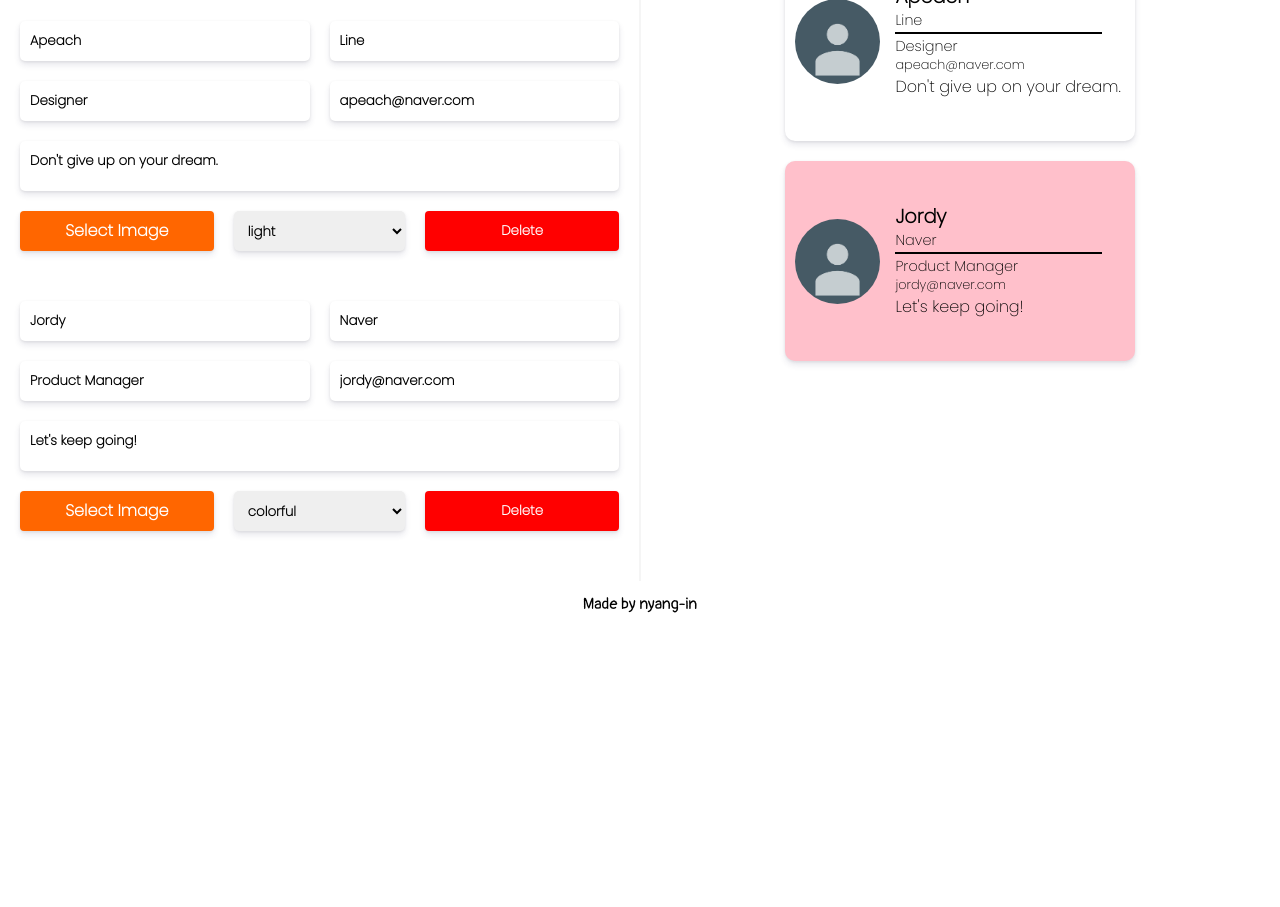
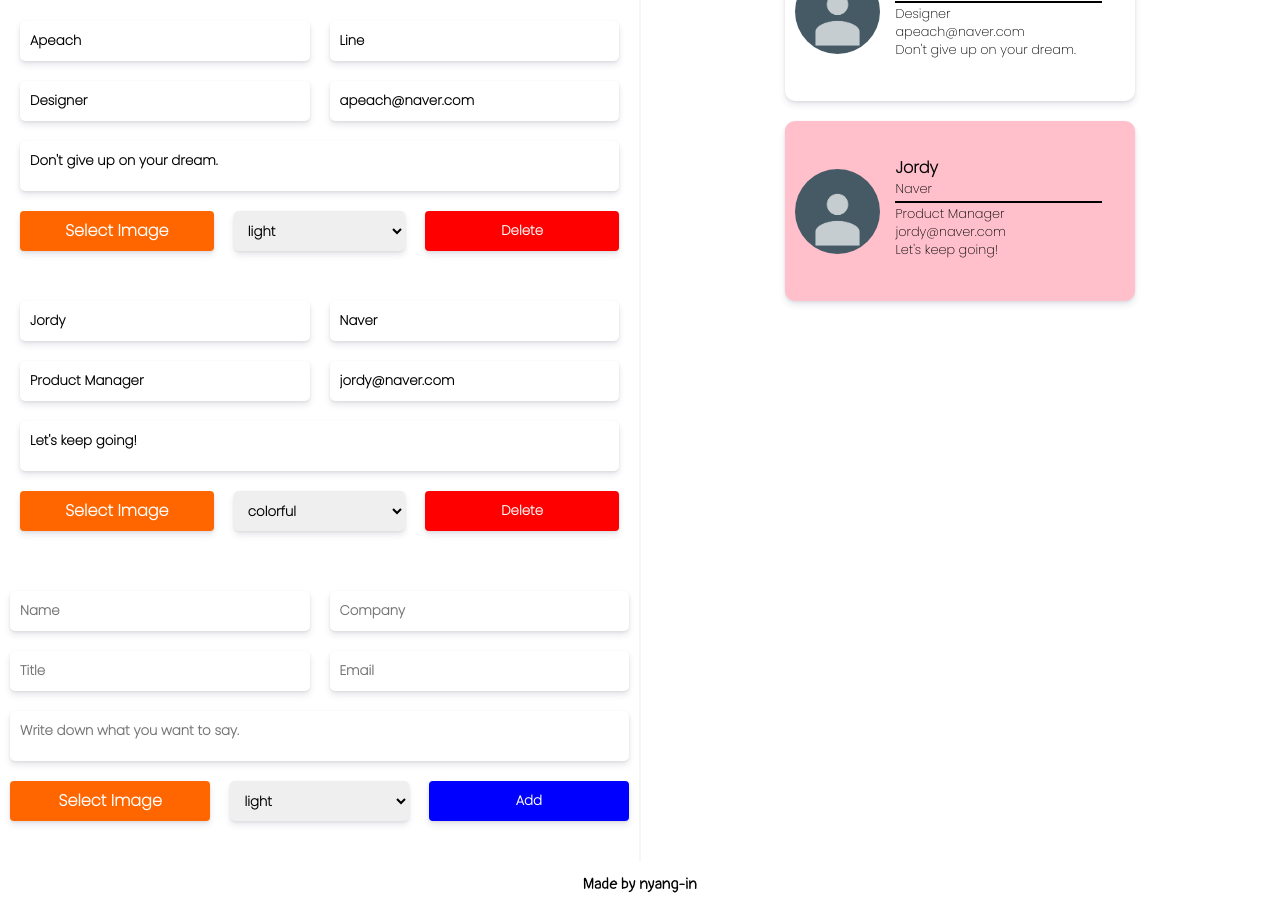
Before and after one commit to zzmin13/Business-Card-Maker, a React (Create React App) app: page /maker in a window 1280 px wide. Shown: the part 380-1287 px from the top of the page. Before the commit the page ends 1007 px from the top, so only its background shows below. Built offline with nearby package versions, Linux system fonts and the light colour scheme; no server answers; sample sign-in values are in the browser's storage.

Commit message:
Add Form 추가 및 Add 버튼 눌렀을 때 State 수정되는  기능 구현

```diff
--- /dev/null
+++ b/src/components/addForm/addForm.jsx
@@ -0,0 +1,96 @@
+import React, { memo } from "react";
+import styles from "./addForm.module.css";
+
+const AddForm = memo(({ addCard, cards }) => {
+  const handleOnSubmit = (event) => {
+    event.preventDefault();
+    const data = new FormData(event.target);
+    const name = data.get("name");
+    const company = data.get("company");
+    const title = data.get("title");
+    const email = data.get("email");
+    const message = data.get("message");
+    const fileURL = data.get("fileURL");
+    const theme = data.get("theme");
+
+    console.log(fileURL); // fileURL은 더 보완할 필요가 있음
+    const newCard = {
+      name,
+      company,
+      title,
+      email,
+      message,
+      fileURL,
+      theme,
+      id: cards.length + 1,
+    };
+    addCard(newCard);
+  };
+  console.log(`addForm`);
+  return (
+    <>
+      <form className={styles.addform} onSubmit={handleOnSubmit}>
+        <div className={styles.inputbox}>
+          <input
+            className={styles.input}
+            type="text"
+            name="name"
+            placeholder="Name"
+          />
+          <input
+            className={styles.input}
+            type="text"
+            name="company"
+            placeholder="Company"
+          />
+        </div>
+        <div className={styles.inputbox}>
+          <input
+            className={styles.input}
+            type="text"
+            name="title"
+            placeholder="Title"
+          />
+          <input
+            className={styles.input}
+            type="email"
+            name="email"
+            placeholder="Email"
+          />
+        </div>
+        <textarea
+          className={styles.textarea}
+          name="message"
+          placeholder="Write down what you want to say."
+        />
+        <div className={styles.inputbox}>
+          <label
+            className={`${styles.file_button} ${styles.input}`}
+            for="input-file"
+          >
+            <h1>Select Image</h1>
+          </label>
+          <input
+            type="file"
+            id="input-file"
+            name="fileURL"
+            style={{ display: "none" }}
+          />
+          <select className={styles.input} name="theme">
+            <option value="light">light</option>
+            <option value="dark">dark</option>
+            <option value="colorful">colorful</option>
+          </select>
+          <button
+            type="submit"
+            className={`${styles.add_button} ${styles.input}`}
+          >
+            Add
+          </button>
+        </div>
+      </form>
+    </>
+  );
+});
+
+export default AddForm;
--- /dev/null
+++ b/src/components/addForm/addForm.module.css
@@ -0,0 +1,65 @@
+.addform {
+  font-weight: 600;
+  font-family: "Poppins", -apple-system, BlinkMacSystemFont, "Segoe UI",
+    "Roboto", "Oxygen", "Ubuntu", "Cantarell", "Fira Sans", "Droid Sans",
+    "Helvetica Neue", sans-serif;
+  display: flex;
+  flex-wrap: wrap;
+  justify-content: center;
+  margin-bottom: 30px;
+}
+.inputbox {
+  width: 100%;
+  display: flex;
+}
+.input {
+  font-weight: 600;
+  font-family: "Poppins", -apple-system, BlinkMacSystemFont, "Segoe UI",
+    "Roboto", "Oxygen", "Ubuntu", "Cantarell", "Fira Sans", "Droid Sans",
+    "Helvetica Neue", sans-serif;
+  flex-basis: 100%;
+  margin: 10px;
+  padding: 10px;
+  border: none;
+  border-radius: 5px;
+  height: 40px;
+  box-shadow: 0 4px 6px rgba(50, 50, 93, 0.11), 0 1px 3px rgba(0, 0, 0, 0.08);
+}
+
+.textarea {
+  resize: none;
+  font-weight: 600;
+  font-family: "Poppins", -apple-system, BlinkMacSystemFont, "Segoe UI",
+    "Roboto", "Oxygen", "Ubuntu", "Cantarell", "Fira Sans", "Droid Sans",
+    "Helvetica Neue", sans-serif;
+  width: 100%;
+  height: 50px;
+  margin: 10px;
+  padding: 10px;
+  border: none;
+  border-radius: 5px;
+  box-shadow: 0 4px 6px rgba(50, 50, 93, 0.11), 0 1px 3px rgba(0, 0, 0, 0.08);
+}
+.file_button {
+  display: flex;
+  justify-content: center;
+  align-items: center;
+  padding: 6px 25px;
+  background-color: #ff6600;
+  border-radius: 4px;
+  color: white;
+  cursor: pointer;
+}
+.add_button {
+  cursor: pointer;
+  border: none;
+  background-color: blue;
+  color: white;
+  padding: 6px 25px;
+  border-radius: 4px;
+  box-shadow: 0 4px 6px rgba(50, 50, 93, 0.11), 0 1px 3px rgba(0, 0, 0, 0.08);
+}
+.add_button:hover {
+  opacity: 0.7;
+  transform: scale(0.98);
+}
--- a/src/components/card/card.jsx
+++ b/src/components/card/card.jsx
@@ -12,17 +12,21 @@ const Card = ({
     themeType = styles.colorful;
   }
   return (
-    <div className={`${styles.card_container} ${themeType}`}>
-      <img className={styles.image} src={fileURL} alt="card_image" />
+    <li className={`${styles.card_container} ${themeType}`}>
+      <img
+        className={styles.image}
+        src={fileURL ? fileURL : "/images/unnamed.jpg"}
+        alt="card_image"
+      />
       <div className={styles.metadata}>
         <h1 className={styles.name}>{name}</h1>
-        <h1 className={styles.company}>{company}</h1>
+        <p className={styles.company}>{company}</p>
         <hr className={`${styles.line} ${themeType}`} />
-        <h1 className={styles.title}>{title}</h1>
-        <h1 className={styles.email}>{email}</h1>
-        <h1 className={styles.message}>{message}</h1>
+        <p className={styles.title}>{title}</p>
+        <p className={styles.email}>{email}</p>
+        <p className={styles.message}>{message}</p>
       </div>
-    </div>
+    </li>
   );
 };
 
--- a/src/components/card/card.module.css
+++ b/src/components/card/card.module.css
@@ -4,7 +4,7 @@
     "Helvetica Neue", sans-serif;
   box-shadow: 0 4px 6px rgba(50, 50, 93, 0.11), 0 1px 3px rgba(0, 0, 0, 0.08);
   width: 350px;
-  height: 200px;
+  height: 180px;
   display: flex;
   align-items: center;
   margin-bottom: 20px;
@@ -37,14 +37,11 @@
   justify-content: center;
 }
 .name {
-  font-size: 1.2rem;
+  font-size: 1rem;
   font-weight: 600;
   margin-bottom: 7px;
 }
-.company {
-  font-size: 0.9rem;
-  margin-bottom: 5px;
-}
+
 .line {
   width: 90%;
   margin: 0;
@@ -58,11 +55,10 @@
   background-color: white;
   border: 0.3px solid white;
 }
-.title {
-  font-size: 0.9rem;
+.company,
+.title,
+.email,
+.message {
+  font-size: 0.8rem;
   margin-bottom: 5px;
 }
-.email {
-  font-size: 0.8rem;
-  margin-bottom: 8px;
-}
--- a/src/components/cardForm/cardForm.jsx
+++ b/src/components/editForm/editForm.jsx
@@ -1,7 +1,7 @@
 import React from "react";
-import styles from "./cardForm.module.css";
+import styles from "./editForm.module.css";
 
-const CardForm = ({
+const EditForm = ({
   card: { name, company, title, email, theme, message, fileURL, id },
 }) => {
   return (
@@ -52,20 +52,10 @@ const CardForm = ({
           <h1>Select Image</h1>
         </label>
         <input type="file" id="input-file" style={{ display: "none" }} />
-        <select className={styles.input} name="theme">
-          <option value="">Theme Select</option>
-          <option value="light" selected={theme === "light" ? true : false}>
-            light
-          </option>
-          <option value="dark" selected={theme === "dark" ? true : false}>
-            dark
-          </option>
-          <option
-            value="colorful"
-            selected={theme === "colorful" ? true : false}
-          >
-            colorful
-          </option>
+        <select className={styles.input} name="theme" value={theme}>
+          <option value="light">light</option>
+          <option value="dark">dark</option>
+          <option value="colorful">colorful</option>
         </select>
         <button className={`${styles.delete_button} ${styles.input}`}>
           Delete
@@ -75,4 +65,4 @@ const CardForm = ({
   );
 };
 
-export default CardForm;
+export default EditForm;
--- a/src/components/editor/editor.jsx
+++ b/src/components/editor/editor.jsx
@@ -1,16 +1,18 @@
 import React from "react";
+import AddForm from "../addForm/addForm";
+import EditForm from "../editForm/editForm";
 import styles from "./editor.module.css";
-import CardForm from "../cardForm/cardForm";
 
-const Editor = ({ cards }) => {
+const Editor = ({ cards, addCard }) => {
   return (
     <section className={styles.container}>
       <h1 className={styles.title}>Card Maker</h1>
       <div className={styles.form}>
         {cards.map((card) => {
-          return <CardForm key={card.id} card={card} />;
+          return <EditForm key={card.id} card={card} />;
         })}
       </div>
+      <AddForm addCard={addCard} cards={cards} />
     </section>
   );
 };
--- a/src/components/preview/preview.jsx
+++ b/src/components/preview/preview.jsx
@@ -7,11 +7,11 @@ const Preview = (props) => {
   return (
     <section className={styles.container}>
       <span className={styles.title}>Card Preview</span>
-      <div className={styles.cards}>
+      <ul className={styles.cards}>
         {cards.map((card) => {
           return <Card key={card.id} card={card} />;
         })}
-      </div>
+      </ul>
     </section>
   );
 };
--- a/src/routes/maker/maker.jsx
+++ b/src/routes/maker/maker.jsx
@@ -9,6 +9,9 @@ import Editor from "../../components/editor/editor";
 const Maker = memo((props) => {
   const { authService } = props;
   const [loginUser, setLoginUser] = useState("");
+  const addCard = (newCard) => {
+    setCards([...cards, newCard]);
+  };
   const [cards, setCards] = useState([
     {
       name: "Ryan",
@@ -17,7 +20,7 @@ const Maker = memo((props) => {
       email: "ryan@kakao.com",
       theme: "dark",
       message: "Effort doesn't betray me.",
-      fileURL: "/images/unnamed.jpg",
+      fileURL: null,
       id: "1",
     },
     {
@@ -27,7 +30,7 @@ const Maker = memo((props) => {
       email: "apeach@naver.com",
       theme: "light",
       message: "Don't give up on your dream.",
-      fileURL: "/images/unnamed.jpg",
+      fileURL: null,
       id: "2",
     },
     {
@@ -37,7 +40,7 @@ const Maker = memo((props) => {
       email: "jordy@naver.com",
       theme: "colorful",
       message: "Let's keep going!",
-      fileURL: "/images/unnamed.jpg",
+      fileURL: null,
       id: "3",
     },
   ]);
@@ -61,7 +64,7 @@ const Maker = memo((props) => {
         avatarUrl={loginUser.photoURL}
       />
       <div className={styles.main}>
-        <Editor cards={cards} />
+        <Editor cards={cards} addCard={addCard} />
         <hr className={styles.line} />
         <Preview cards={cards} />
       </div>
```
Also changed, not shown: src/components/editForm/editForm.module.css (renamed from src/components/cardForm/cardForm.module.css).
